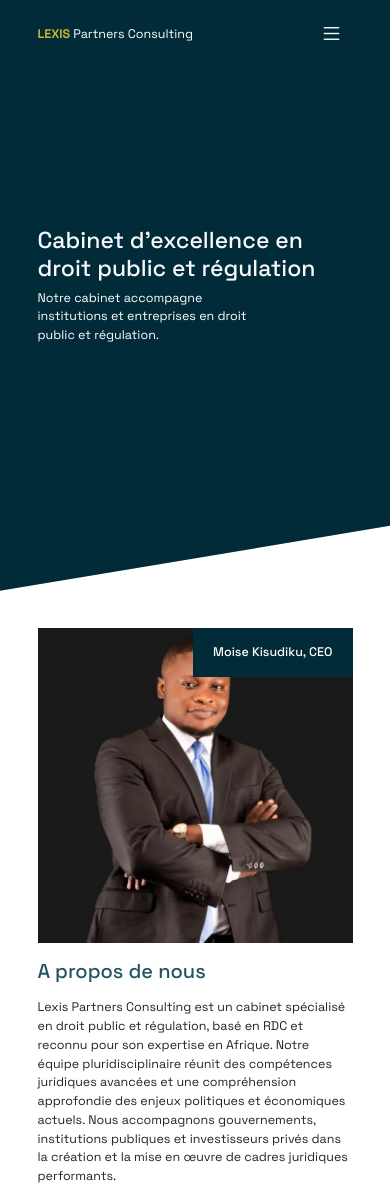
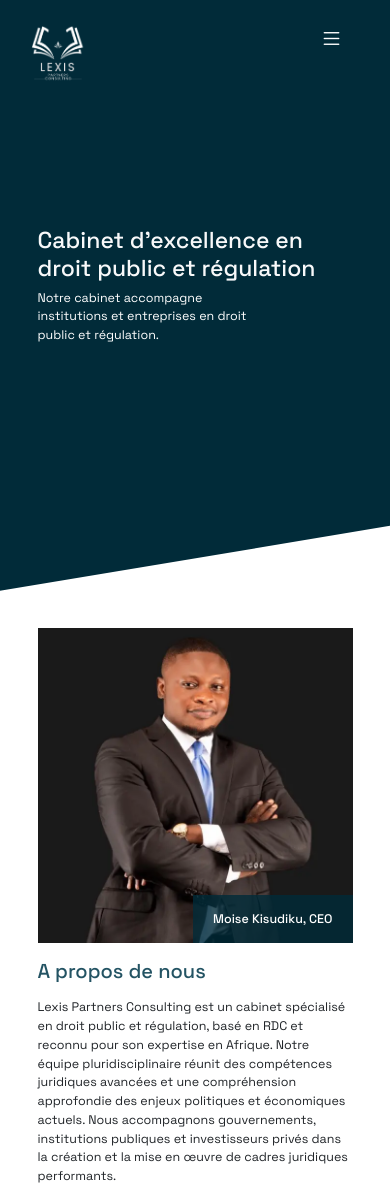
Before and after one commit to Elkis243/Lexis-Partners-Consulting, a Django app: page /fr/about/ in a window 390 px wide. Shown: the top 1183 px of the page. Run offline with Django 5.2, Linux system fonts and the light colour scheme.

Commit message:
Update styles and templates for improved layout and responsiveness
- Changed ALLOWED_HOSTS to allow all hosts in local settings.
- Updated hero background gradient in CSS for better visual appeal.
- Adjusted CEO image caption positioning and styling in about.html for enhanced readability.
- Modified index.html to correct the title casing for consistency.
- Refined navbar structure and logo presentation for better alignment and responsiveness.

```diff
--- a/lexis_partners_consulting/settings/local.py
+++ b/lexis_partners_consulting/settings/local.py
@@ -1,3 +1,3 @@
 from .base import *
 
-ALLOWED_HOSTS = ['172.20.10.4', '127.0.0.1']
+ALLOWED_HOSTS = ['*']
--- a/lexis_partners_consulting/static/style/index.css
+++ b/lexis_partners_consulting/static/style/index.css
@@ -60,7 +60,7 @@
 
 .hero {
   height: 80dvh;
-  background: linear-gradient(rgba(0, 0, 0, 0.8), rgba(2, 4, 9, 0.8)),
+  background: linear-gradient(rgba(18, 18, 18, 0.7), rgba(4, 7, 14, 0.7)),
     url('../images/hero-home.webp');
   clip-path: polygon(0 0, 100% 0, 100% 89%, 0% 100%);
   background-position: bottom bottom;
@@ -273,3 +273,55 @@
 .language-selector-mobile select option:hover {
   background-color: #2a2a2a !important;
 }
+
+.logo-wrapper{
+  position: relative;
+    width: 55px;
+    height: 55px;
+}
+
+.navbar-logo{
+    position: absolute;
+      top: 90%;
+      left: 50%;
+      height: 100px;
+      width: auto;
+      transform: translate(-50%, -50%);
+}
+
+/* Styles pour le logo dans le offcanvas */
+.logo-wrapper-offcanvas {
+  position: relative;
+  width: 50px;
+  height: 50px;
+}
+
+.navbar-logo-offcanvas {
+  position: absolute;
+  top: 90%;
+  left: 50%;
+  height: 80px;
+  width: auto;
+  transform: translate(-50%, -50%);
+}
+
+/* Réduction du logo sur mobile */
+@media (max-width: 767.98px) {
+  .logo-wrapper {
+    width: 40px;
+    height: 40px;
+  }
+
+  .navbar-logo {
+    height: 60px;
+  }
+
+  .logo-wrapper-offcanvas {
+    width: 40px;
+    height: 40px;
+  }
+
+  .navbar-logo-offcanvas {
+    height: 60px;
+  }
+}
--- a/lexis_partners_consulting/templates/app/about.html
+++ b/lexis_partners_consulting/templates/app/about.html
@@ -16,7 +16,7 @@
         <div class="col-12 col-md-6">
           <div style="position: relative; display: inline-block; width: 100%">
             <img src="{% static 'images/ceo.webp' %}" alt="Directeur générale" class="img-fluid" />
-            <div style="position: absolute; top: 0; right: 0; background-color: #012b39; color: white; padding: 15px 20px; font-size: 12px; font-weight: 500; white-space: nowrap">
+            <div style="position: absolute; bottom: 0; right: 0; background-color: rgba(1, 43, 57, 0.8); color: white; padding: 15px 20px; font-size: 13px; font-weight: 500; white-space: nowrap">
               <p class="mb-0" style="margin: 0">Moise Kisudiku, CEO</p>
             </div>
           </div>
--- a/lexis_partners_consulting/templates/app/index.html
+++ b/lexis_partners_consulting/templates/app/index.html
@@ -6,9 +6,9 @@
 
 <header class="hero">
   <div class="container d-flex align-items-center h-100">
-    <div class="row justify-content-center">
+    <div class="row">
       <div class="col-md-10 px-5">
-        <h1 class="text-light" data-aos="fade-down" data-aos-duration="1000">Lexis partners consulting</h1>
+        <h1 class="text-light" data-aos="fade-down" data-aos-duration="1000">Lexis Partners Consulting</h1>
         <p class="text-white mb-4 w-75" data-aos="fade-down" data-aos-duration="1000">{% trans "Notre cabinet accompagne institutions et entreprises en droit public et régulation." %}</p>
         <a class="btn custom-btn px-4 py-2 fw-medium" href="{% url 'contact' %}" data-aos="fade-right"
           data-aos-duration="1600">{% trans "Contactez-nous" %}</a>
--- a/lexis_partners_consulting/templates/components/navbar.html
+++ b/lexis_partners_consulting/templates/components/navbar.html
@@ -3,14 +3,11 @@
 
 <nav class="navbar navbar-expand-md sticky-top position-absolute w-100 bg-transparent" style="z-index: 1000">
   <div class="container mt-3 px-5">
-    <div class="d-flex align-items-center justify-content-between w-100">
+    <div class="d-flex align-items-center justify-content-between w-100 position-relative">
       <!-- Logo -->
-      <div class="d-flex align-items-center">
-        <a href="{% url 'index' %}" class="navbar-brand m-0 p-0 d-flex align-items-center">
-          <span class="fw-bold text-gold">LEXIS</span>
-          <span class="text-white ms-1">Partners Consulting</span>
-        </a>
-      </div>
+      <a href="{% url 'index' %}" class="navbar-brand m-0 p-0 d-flex align-items-center position-relative logo-wrapper">
+        <img src="{% static 'images/logo-type.png' %}" alt="LEXIS Partners Consulting" class="navbar-logo">
+      </a>
 
       <!-- Menu principal (tablette et desktop) -->
       <div class="d-none d-md-flex align-items-center">
@@ -69,9 +66,8 @@
 <!-- Menu Offcanvas (mobile) -->
 <div class="offcanvas offcanvas-start custom-offcanvas" tabindex="-1" id="offcanvasNavbar">
   <div class="offcanvas-header mt-3 px-5">
-    <a href="{% url 'index' %}" class="navbar-brand m-0 p-0">
-      <span class="fw-bold text-gold">LEXIS</span>
-      <span class="text-white ms-1">Partners Consulting</span>
+    <a href="{% url 'index' %}" class="navbar-brand m-0 p-0 d-flex align-items-center position-relative logo-wrapper-offcanvas">
+      <img src="{% static 'images/logo-type.png' %}" alt="LEXIS Partners Consulting" class="navbar-logo-offcanvas">
     </a>
     <button type="button" class="btn-close btn-close-white" data-bs-dismiss="offcanvas" aria-label="Close"></button>
   </div>
```
Also changed, not shown: lexis_partners_consulting/static/images/logo-type.png (added).
